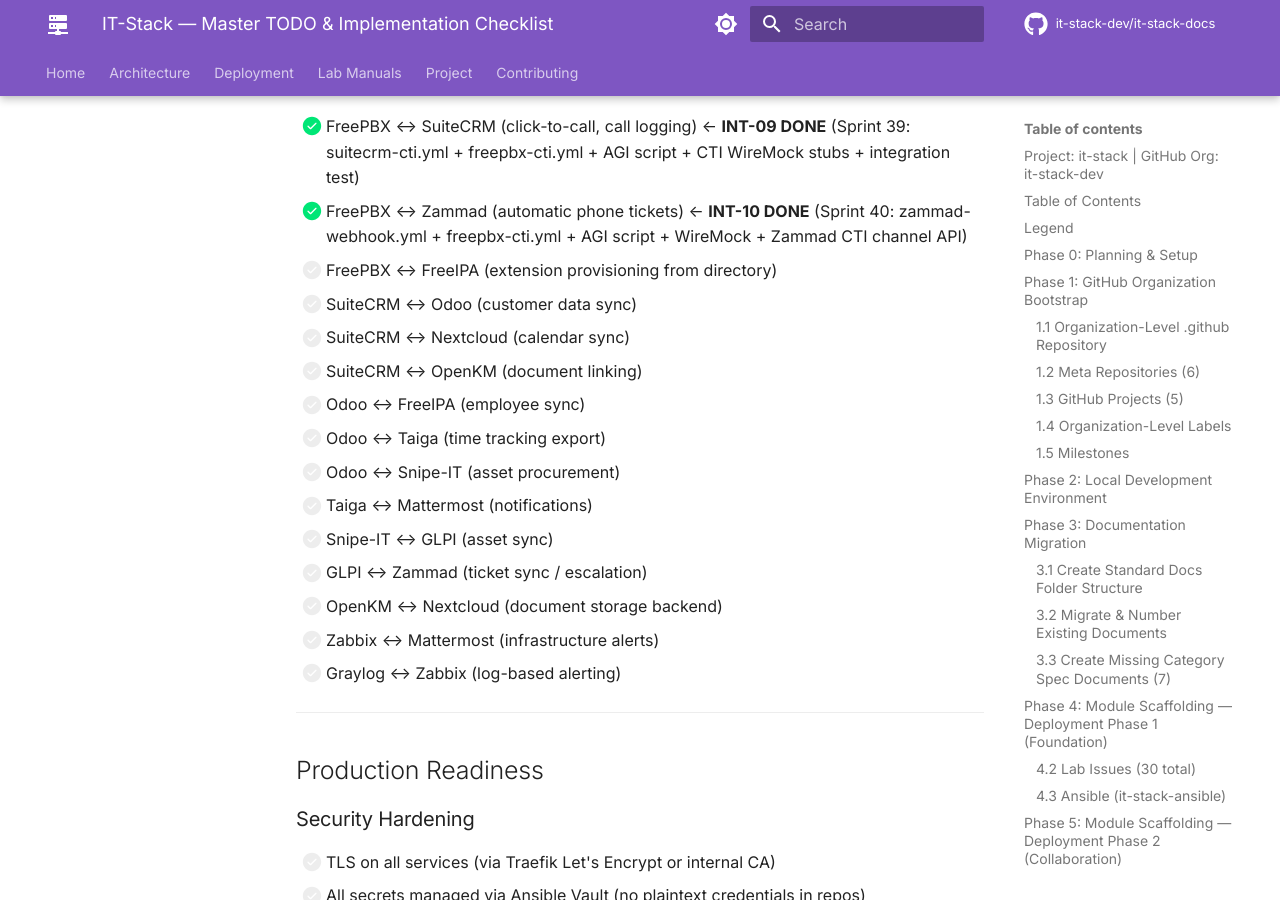
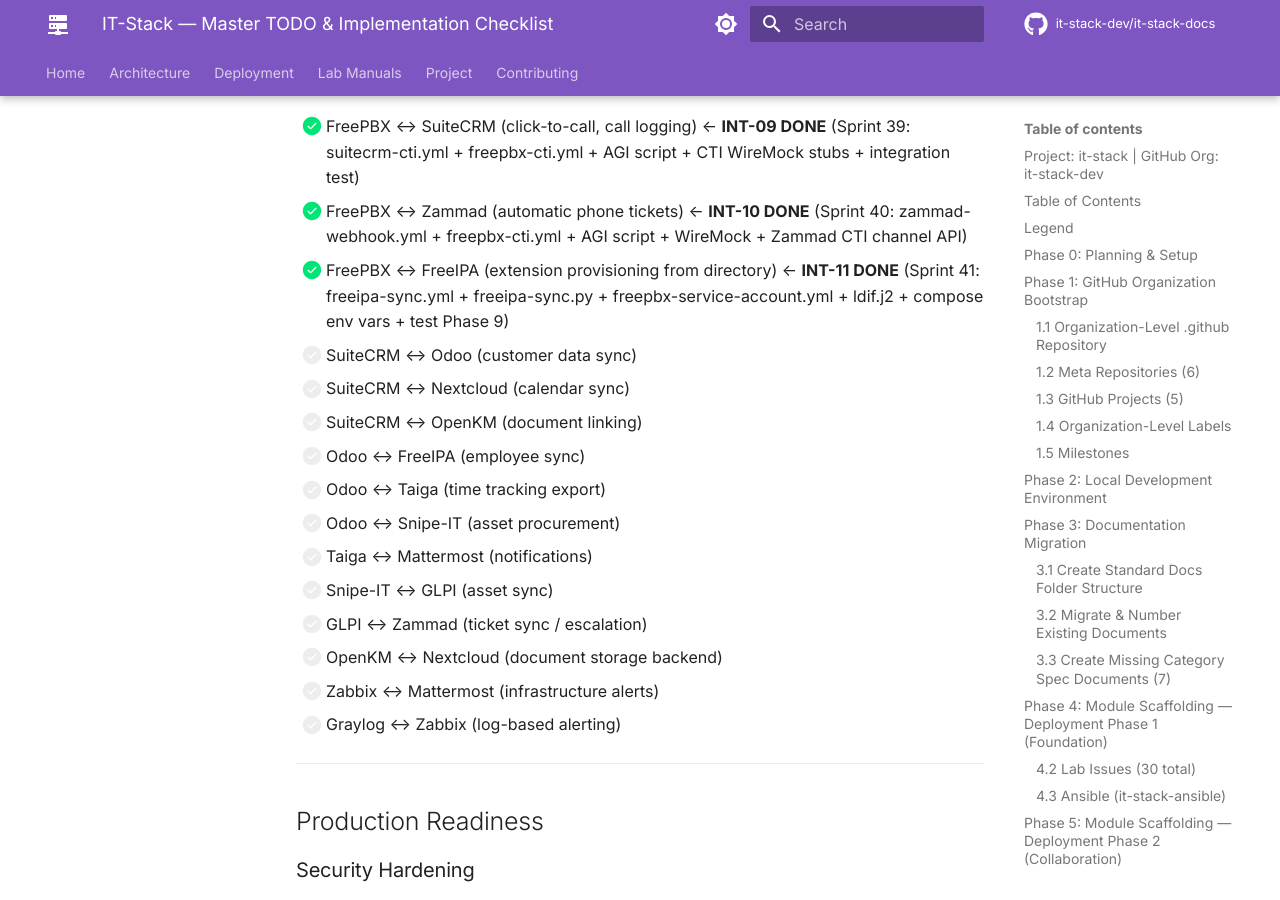
Before and after one commit to it-stack-dev/it-stack-docs, an MkDocs documentation site: the page built from docs/IT-STACK-TODO.md, in a window 1280 px wide and 900 px high, scrolled down 15410 px. Built offline with MkDocs 1.6.1 and Material for MkDocs 9.7.7, drawn with Linux system fonts in a browser that asks for light colours; comment, search, counter and statistics services are not loaded.

Commit message:
docs: Sprint 41 INT-11 CHANGELOG v1.37.0 + TODO INT-11 marked done

```diff
--- a/docs/IT-STACK-TODO.md
+++ b/docs/IT-STACK-TODO.md
@@ -399,7 +399,7 @@ All 5 repos have:
 ### Business Workflow Integrations
 - [x] FreePBX ↔ SuiteCRM (click-to-call, call logging)  ← **INT-09 DONE** (Sprint 39: suitecrm-cti.yml + freepbx-cti.yml + AGI script + CTI WireMock stubs + integration test)
 - [x] FreePBX ↔ Zammad (automatic phone tickets)  ← **INT-10 DONE** (Sprint 40: zammad-webhook.yml + freepbx-cti.yml + AGI script + WireMock + Zammad CTI channel API)
-- [ ] FreePBX ↔ FreeIPA (extension provisioning from directory)
+- [x] FreePBX ↔ FreeIPA (extension provisioning from directory)  ← **INT-11 DONE** (Sprint 41: freeipa-sync.yml + freeipa-sync.py + freepbx-service-account.yml + ldif.j2 + compose env vars + test Phase 9)
 - [ ] SuiteCRM ↔ Odoo (customer data sync)
 - [ ] SuiteCRM ↔ Nextcloud (calendar sync)
 - [ ] SuiteCRM ↔ OpenKM (document linking)
```
Also changed, not shown: CHANGELOG.md (+24 -0 lines).
